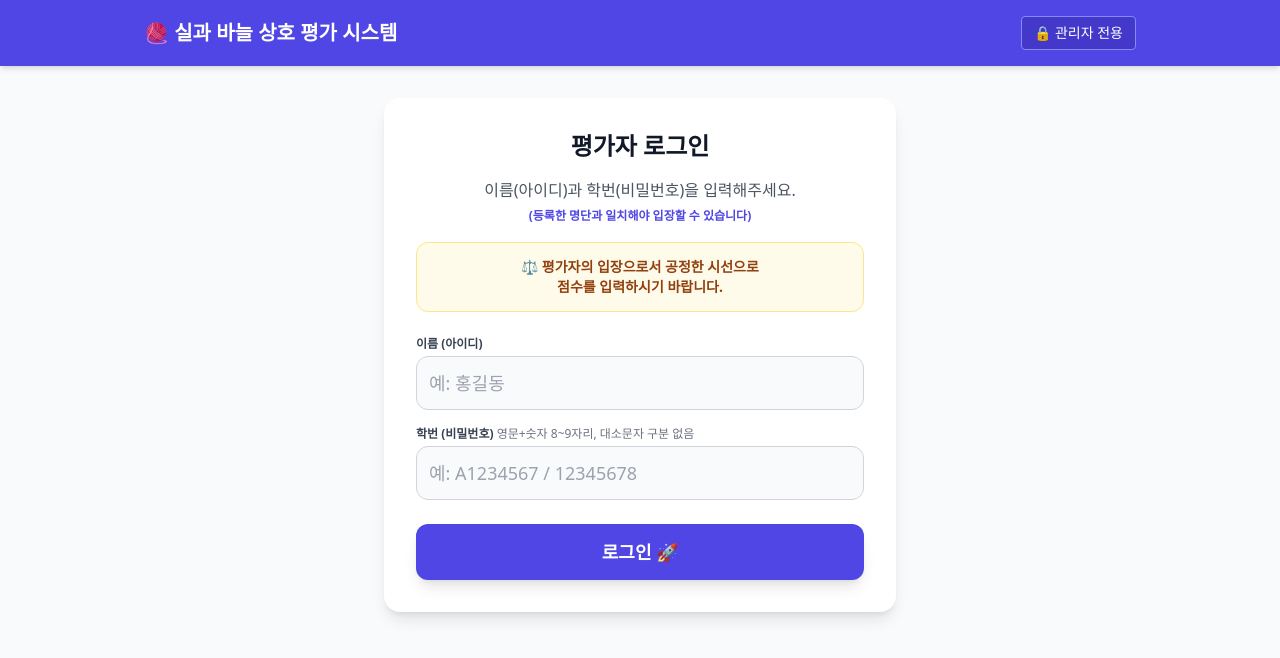
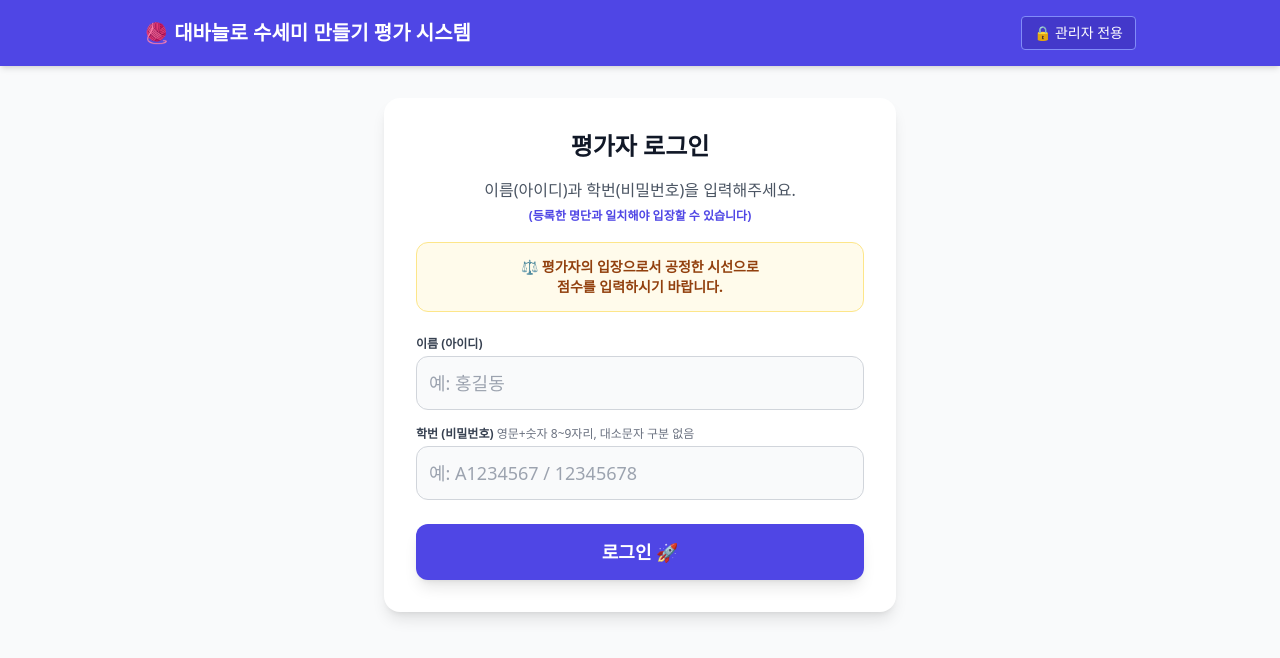
Before and after one commit to zeustech-kor/2026ginue, a plain HTML site: page index.html in a window 1280 px wide. Drawn offline with nearby package versions, Linux system fonts and the light colour scheme.

Commit message:
Update index.html

```diff
--- a/index.html
+++ b/index.html
@@ -3,7 +3,7 @@
 <head>
     <meta charset="UTF-8">
     <meta name="viewport" content="width=device-width, initial-scale=1.0">
-    <title>실과 바늘 상호 평가 시스템</title>
+    <title>대바늘로 수세미 만들기 평가 시스템</title>
     <script src="https://cdn.tailwindcss.com"></script>
     <script src="https://cdnjs.cloudflare.com/ajax/libs/PapaParse/5.3.2/papaparse.min.js"></script>
     <script src="https://cdnjs.cloudflare.com/ajax/libs/xlsx/0.18.5/xlsx.full.min.js"></script>
@@ -13,7 +13,7 @@
     <!-- 헤더 -->
     <header class="bg-indigo-600 text-white shadow-md">
         <div class="max-w-5xl mx-auto px-4 py-4 flex justify-between items-center">
-            <h1 class="text-xl font-bold flex items-center gap-2">🧶 실과 바늘 상호 평가 시스템</h1>
+            <h1 class="text-xl font-bold flex items-center gap-2">🧶 대바늘로 수세미 만들기 평가 시스템</h1>
             <div class="flex items-center gap-3">
                 <span id="current-evaluator-badge" class="bg-indigo-700 text-sm px-3 py-1 rounded-full font-medium hidden">
                     평가자: <span id="evaluator-name-display" class="font-bold"></span>
```
